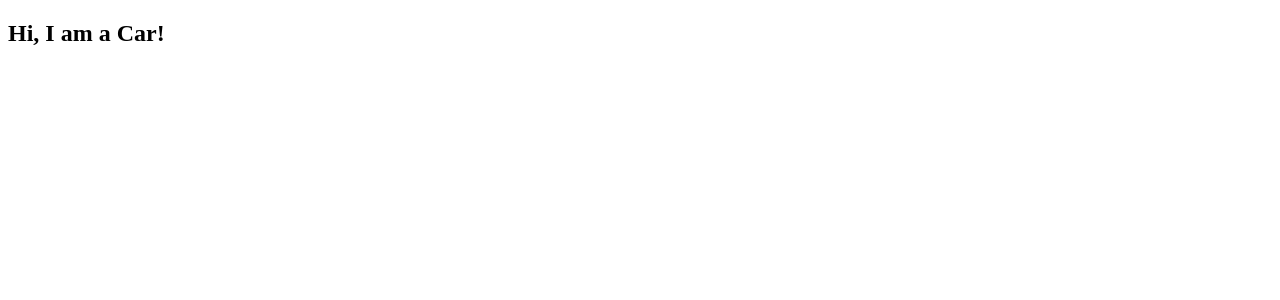
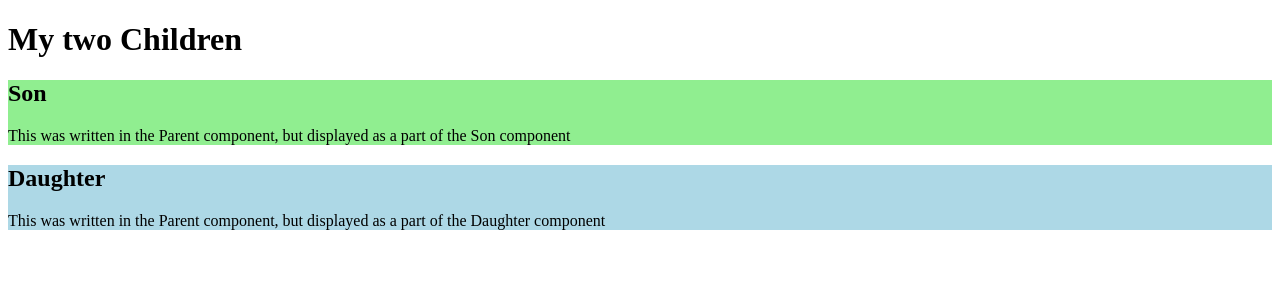
Before and after one commit to BigJames3/vite-project, a React (Vite) app: page / in a window 1280 px wide. Shown: the top 300 px of the page. Built offline with nearby package versions, Linux system fonts and the light colour scheme.

Commit message:
Props Children

```diff
--- a/src/App.tsx
+++ b/src/App.tsx
@@ -1,71 +1,40 @@
-import React from 'react';
-import { createRoot } from 'react-dom/client'
-
-function kwtop(kw) {
-  return kw * 1.34102;
-}
-
-function Car(props) {
+function Son(props) {
   return (
-    <h2>I am a Car {props.brand}!</h2>
-  );
-}
-class Cars extends React.Component {
-  render() {
-    return <h2>I am a Car!</h2>;
-  }
-}
-
-class Garage extends React.Component {
-  render() {
-    return (
-      <div>
-      <h1>Who lives in my Garage?</h1>
-      <Cars />
-      </div>
-    );
-  }
-}
-
-function App() {
-  const x = "myclass";
-  const hp = 2000+10;
-  const myobj = {name: "Ford", model: "Mustang", year: 1969};
-  const mystules = {
-        color: "blue",
-        fontSize: "30px",
-        border: "2px solid red",
-        backgroundColor: "yellow",
-        marrgin: "10px",
-        padding: "10px",
-        borderRadius: "10px",
-        textAlign: "center",
-        textTransform: "uppercase",
-      };
-      const xt = 5;
-      let y = "Apple";
-      if (xt < 10) {
-        y = "Orange";
-      } else {
-        y = "Banana";
-      }
-
-      const val = 5;
-  return (
-    <>
-      <Garage />
-      <Car  brand = "BMW"/>
-      <h1 className={x}>{x}Hello World *-</h1>
-      <p style={mystules}> It has {x} horsepower</p>
-      <p className="myclass">{y} -- </p>
-      <p className="myclass">{(val) < 41 ? (xt) : "Apple"}</p>
-      <h1> Bon jour</h1>
-      <p> It has {2000/5} horsepower</p>
-      <p> It has {hp} horsepower</p>
-      <p> It has {kwtop(2)} horsepower</p>
-      <h1>my name is {myobj.name} {myobj.model} and I {myobj.year} Year</h1>
-    </>
+    <div style={{background: 'lightgreen'}}>
+      <h2>Son</h2>
+      <div>{props.children}</div>
+    </div>
   );
 }
 
-export default App;
+function Daughter(props) {
+  const {brand, model} = props;
+  return (
+    <div style={{background: 'lightblue'}}>
+      <h2>Daughter</h2>
+      <div>{props.children}</div>
+    </div>
+  );
+}
+
+function Parent() {
+  return (
+    <div>
+      <h1>My two Children</h1>
+      <Son>
+        <p>
+          This was written in the Parent component,
+          but displayed as a part of the Son component
+        </p>
+      </Son>
+      <Daughter>
+        <p>
+          This was written in the Parent component,
+          but displayed as a part of the Daughter component
+        </p>
+      </Daughter>
+    </div>
+  );
+}
+
+export default Parent;
--- a/src/Vehicule.tsx
+++ b/src/Vehicule.tsx
@@ -1,9 +1,6 @@
-import React from 'react';
 
-class Carss extends React.Component {
-  render() {
-    return <h2>Hi, I am a Car!</h2>;
-  }
+function Cards({color}) {
+  return (
+    <h2>My car is {color}!</h2>
+  );
 }
-
-export default Carss;
--- a/src/main.tsx
+++ b/src/main.tsx
@@ -1,12 +1,12 @@
 import React from 'react';
 import { StrictMode } from 'react'
 import { createRoot } from 'react-dom/client'
-// import App from './App.tsx'
-import Carss from './Vehicule.tsx';
+import Parent from './App.tsx'
+// import TheCar from './Vehicule.tsx';
 
 
 createRoot(document.getElementById('sandy')!).render(
   <StrictMode>
-    <Carss />
+    <Parent />
   </StrictMode>,
 )
```
